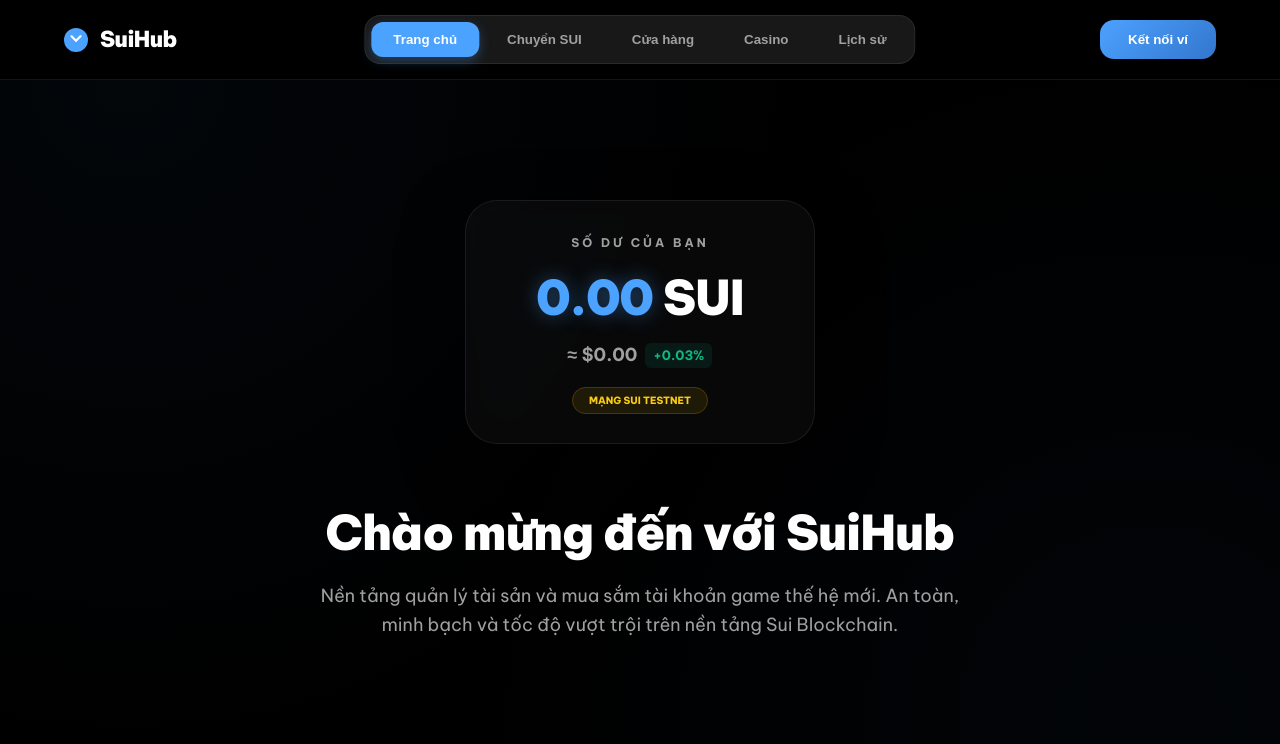
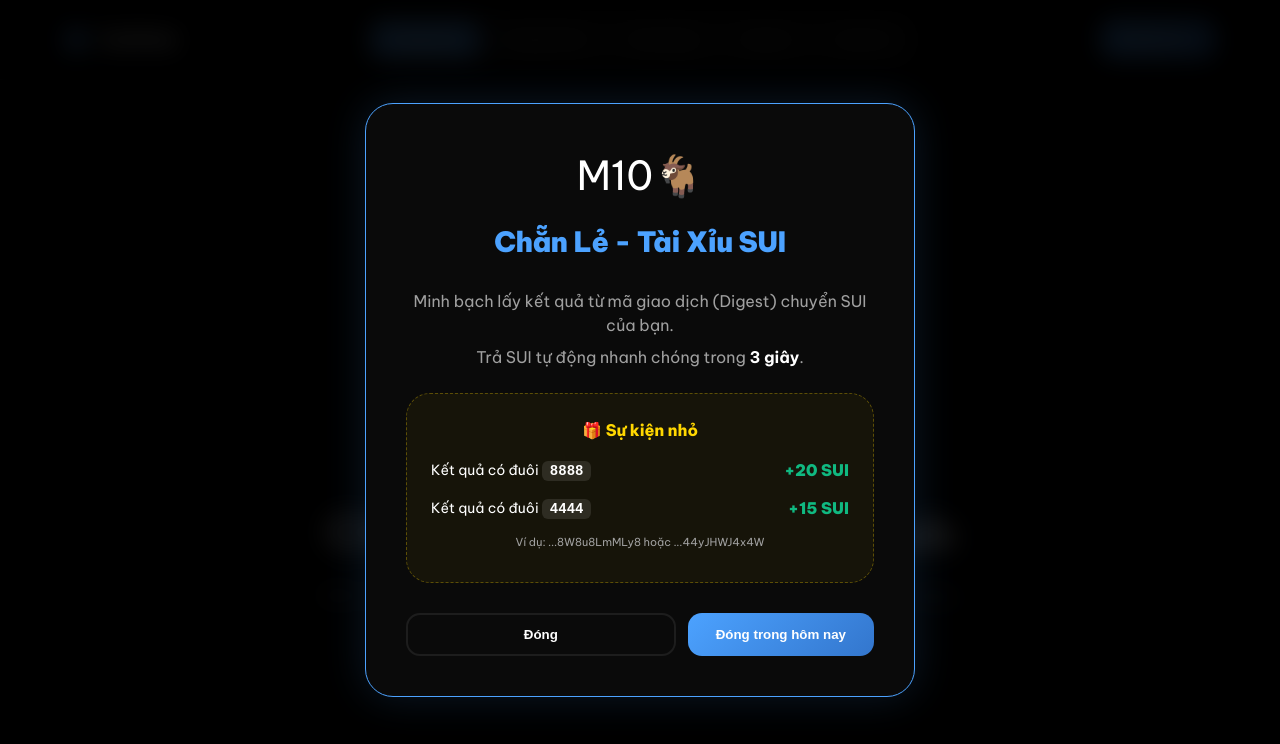
Before and after one commit to CTnn1001/SUI_ChanLe, a website built with Vite: page index.html in a window 1280 px wide. Built offline with nearby package versions, Linux system fonts and the light colour scheme; what @mysten/sui would draw is missing.

Commit message:
Cập nhật code mới

```diff
--- a/index.html
+++ b/index.html
@@ -242,6 +242,37 @@
         </div>
     </div>
 
+    <!-- Bảng thông báo mới vào web -->
+    <div id="noticeModal" class="modal-overlay" style="display: none;">
+        <div class="modal notice-modal">
+            <div class="notice-header">
+                <div class="notice-icon">M10🐐</div>
+                <h2 class="notice-title">Chẵn Lẻ - Tài Xỉu SUI</h2>
+            </div>
+            <div class="notice-content">
+                <p>Minh bạch lấy kết quả từ mã giao dịch (Digest) chuyển SUI của bạn.</p>
+                <p>Trả SUI tự động nhanh chóng trong <span class="highlight">3 giây</span>.</p>
+
+                <div class="event-box">
+                    <h3 class="event-title">🎁 Sự kiện nhỏ</h3>
+                    <div class="event-item">
+                        <span>Kết quả có đuôi <b class="code">8888</b></span>
+                        <span class="reward">+20 SUI</span>
+                    </div>
+                    <div class="event-item">
+                        <span>Kết quả có đuôi <b class="code">4444</b></span>
+                        <span class="reward">+15 SUI</span>
+                    </div>
+                    <p class="event-example">Ví dụ: ...8W8u8LmMLy8 hoặc ...44yJHWJ4x4W</p>
+                </div>
+            </div>
+            <div class="modal-btns">
+                <button id="closeNotice" class="btn-secondary">Đóng</button>
+                <button id="closeToday" class="btn-primary">Đóng trong hôm nay</button>
+            </div>
+        </div>
+    </div>
+
     <button id="scrollToTop" class="btn-scroll-top" title="Lên đầu trang">
         <svg width="24" height="24" viewBox="0 0 24 24" fill="none" stroke="currentColor" stroke-width="3" stroke-linecap="round" stroke-linejoin="round"><polyline points="18 15 12 9 6 15"></polyline></svg>
     </button>
--- a/main.js
+++ b/main.js
@@ -731,3 +731,33 @@ if (casinoAmountInput) {
         }
     });
 }
+
+// Logic cho bảng thông báo mới
+document.addEventListener('DOMContentLoaded', () => {
+    const noticeModal = document.getElementById('noticeModal');
+    const closeNotice = document.getElementById('closeNotice');
+    const closeToday = document.getElementById('closeToday');
+
+    // Kiểm tra xem đã đóng trong hôm nay chưa
+    const closedDate = localStorage.getItem('notice_closed_date');
+    const today = new Date().toDateString();
+
+    if (closedDate !== today) {
+        // Hiện bảng sau 500ms để người dùng thấy mượt mà
+        setTimeout(() => {
+            noticeModal.style.display = 'flex';
+            noticeModal.classList.add('active');
+        }, 500);
+    }
+
+    // Đóng bình thường
+    closeNotice?.addEventListener('click', () => {
+        noticeModal.style.display = 'none';
+    });
+
+    // Đóng trong hôm nay
+    closeToday?.addEventListener('click', () => {
+        localStorage.setItem('notice_closed_date', today);
+        noticeModal.style.display = 'none';
+    });
+});
--- a/style.css
+++ b/style.css
@@ -926,3 +926,87 @@ td { padding: 14px 20px; border-top: 1px solid var(--glass-border); font-size: 1
     color: white;
     font-weight: 700;
 }
+
+/* Notice Modal Styles */
+.notice-modal {
+    max-width: 550px !important; /* Tăng nhẹ độ rộng để chữ dàn hàng đẹp hơn */
+    border: 1px solid var(--sui-blue) !important;
+    box-shadow: 0 0 40px rgba(76, 162, 255, 0.15) !important;
+}
+
+.notice-header {
+    margin-bottom: 24px;
+}
+
+.notice-icon {
+    font-size: 40px;
+    margin-bottom: 12px;
+}
+
+.notice-title {
+    font-size: 28px;
+    color: var(--sui-blue);
+    font-weight: 900;
+    letter-spacing: -0.5px;
+}
+
+.notice-content p {
+    color: var(--sui-text-dim);
+    margin-bottom: 8px;
+    font-size: 16px;
+    line-height: 1.5; /* Giúp giãn dòng thoáng hơn */
+    text-align: center;
+}
+
+.highlight {
+    color: white;
+    font-weight: 700;
+}
+
+.event-box {
+    background: rgba(255, 215, 0, 0.05);
+    border: 1px dashed rgba(255, 215, 0, 0.3);
+    border-radius: 24px;
+    padding: 24px;
+    margin-top: 24px;
+    margin-bottom: 30px; /* Thêm khoảng cách với 2 nút bên dưới */
+    text-align: left;
+}
+
+
+.event-title {
+    color: #ffd700;
+    font-size: 16px;
+    font-weight: 800;
+    margin-bottom: 15px;
+    text-align: center;
+}
+
+.event-item {
+    display: flex;
+    justify-content: space-between;
+    align-items: center;
+    margin-bottom: 12px;
+    font-size: 14px;
+}
+
+.code {
+    background: rgba(255, 255, 255, 0.1);
+    padding: 2px 8px;
+    border-radius: 6px;
+    font-family: monospace;
+    color: white;
+}
+
+.reward {
+    color: #10b981;
+    font-weight: 900;
+    font-size: 16px;
+}
+
+.event-example {
+    font-size: 11px !important;
+    color: var(--sui-text-dim) !important;
+    margin-top: 10px;
+    text-align: center;
+}
```
